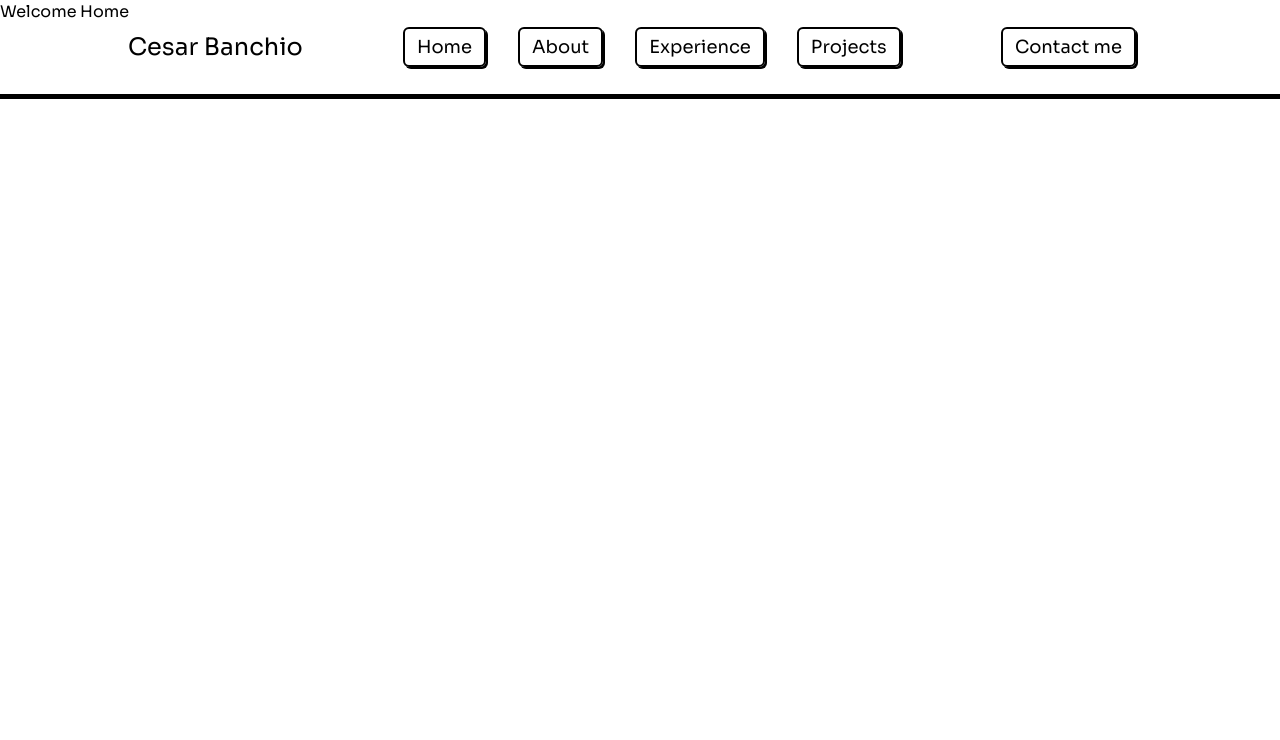
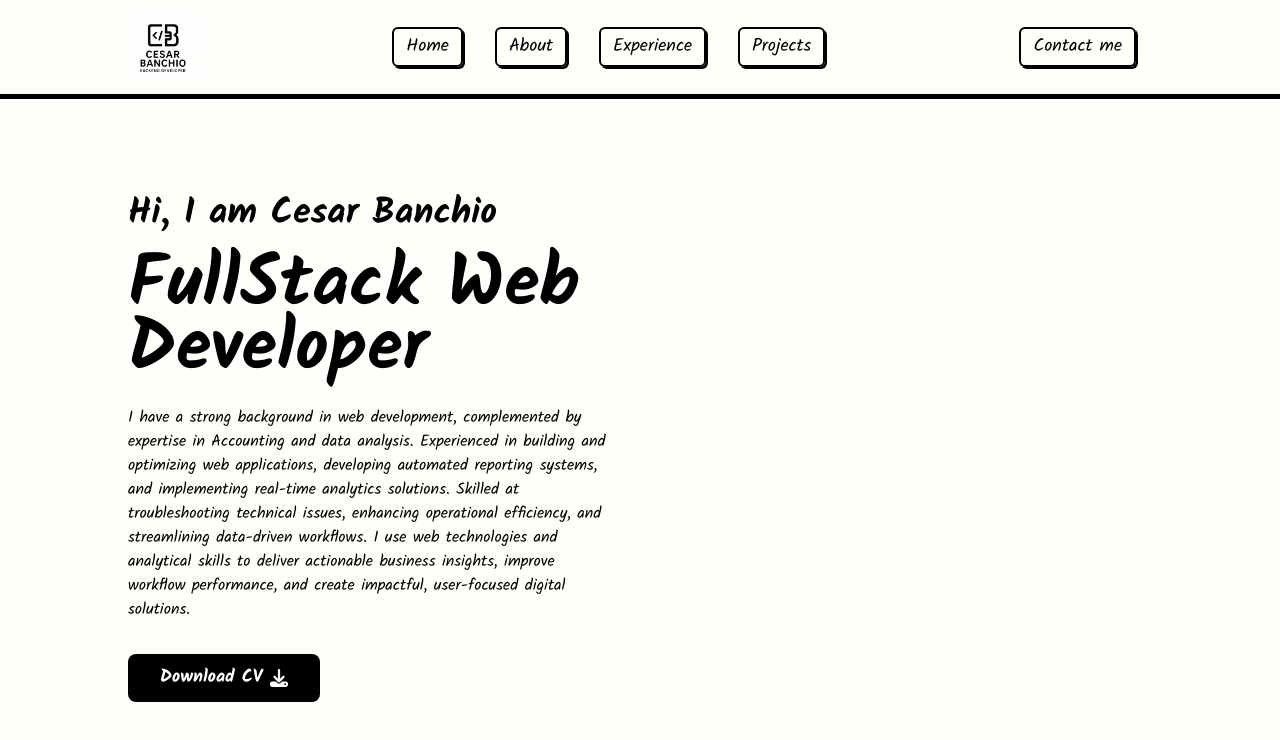
Before and after one commit to cbanchio5/portfolio, a Next.js app: page / in a window 1280 px wide. Shown: the top 740 px of the page. Built offline with nearby package versions, Linux system fonts and the light colour scheme.

Commit message:
finished main part

```diff
--- /dev/null
+++ b/app/components/Home/Hero/Hero.tsx
@@ -0,0 +1,40 @@
+import React from 'react'
+import { FaDownload } from "react-icons/fa6";
+
+const Hero = () => {
+  return (
+    <div className='w-full pt-[4vh] md:pt-[12vh] h-screen bg-[#FEFEFA] overflow-hidden relative'>
+        <div className="flex justify-center flex-col w-4/5 h-full mx-auto">
+           <div className="grid grid-cols-1 lg:grid-cols-2 items-center gap-12">
+            {/* Content */}
+            <div >
+                <h1 className="text-2xl md:text-3xl lg:text-4xl mb-5 text-black font-semibold">Hi, I am Cesar Banchio</h1>
+                <h1 className='text-bg text-3xl sm:text-4xl md:text-5xl lg:text-6xl xl:text-7xl font-bold md:leading-[3rem] lg:leading-[3.5rem] xl:leading-[4rem]  text-black'>
+                    FullStack Web Developer
+                </h1>
+                <p className='mt-6 text-sm md:text-base text-black'>
+                   I have a strong background in web development, complemented by expertise in Accounting and data analysis.
+                   Experienced in building and optimizing web applications, developing automated reporting systems, and implementing real-time analytics solutions.
+                   Skilled at troubleshooting technical issues, enhancing operational efficiency, and streamlining data-driven workflows.
+                   I use web technologies and analytical skills to deliver actionable business insights, improve workflow performance, and create impactful, user-focused digital solutions.
+                </p>
+                <button className='md:px-8 md:py-2.5 px-6 py-1.5 text-white font-semibold text-sm md:text-lg
+                transition-all duration-200 rounded-lg mt-8 bg-black hover:bg-[#F2F3F4] hover:text-black
+                flex items-center space-x-2'>
+                    <span>Download CV</span>
+                    <FaDownload />
+                </button>
+            </div>
+            {/* Image */}
+            <div className="">
+
+            </div>
+
+           </div>
+        </div>
+
+    </div>
+  )
+}
+
+export default Hero
--- a/app/components/Home/Home.tsx
+++ b/app/components/Home/Home.tsx
@@ -1,9 +1,10 @@
 import React from 'react'
+import Hero from './Hero/Hero'
 
 const Home = () => {
   return (
     <div className='overflow-hidden'>
-      Welcome Home
+      <Hero />
     </div>
   )
 }
--- a/app/components/Home/Navbar/Nav.tsx
+++ b/app/components/Home/Navbar/Nav.tsx
@@ -1,6 +1,7 @@
 "use client"
 import { navLinks } from '@/app/constants/constants'
 import Link from 'next/link'
+import Image from 'next/image'
 import React, { useEffect, useState } from 'react'
 import { HiBars3 } from "react-icons/hi2";
 
@@ -34,7 +35,13 @@ const Nav = ({openNav} : Props) => {
       <div className="flex items-center h-full justify-between w-[95%] sm:w-[90%] xl:w-[80%] mx-auto">
 
         {/* Logo / Branding */}
-        <h1 className="text-2xl font-normal">Cesar Banchio</h1>
+        <Image
+            src="/images/logo.png"
+            alt= "logo"
+            width={70}
+            height={70}
+            className='ml-[-1.5rem] sm:ml-0'
+        />
 
         {/* Desktop Navigation (lg and above) */}
         <div className="hidden lg:flex items-center space-x-8">
--- a/app/layout.tsx
+++ b/app/layout.tsx
@@ -1,5 +1,5 @@
 import type { Metadata } from "next";
-import { Geist, Geist_Mono, Sora } from "next/font/google";
+import { Geist, Geist_Mono, Kalam, Patrick_Hand, Patrick_Hand_SC, Sora } from "next/font/google";
 import "./globals.css";
 import ResponsiveNav from "./components/Home/Navbar/ResponsiveNav";
 
@@ -18,6 +18,14 @@ const sora = Sora({
   subsets: ['latin']
 })
 
+const patrick = Patrick_Hand({
+  weight: ["400"]
+})
+
+const kalam = Kalam({
+  weight: ["300", "400", "700"],
+})
+
 export const metadata: Metadata = {
   title: "Cesar Banchio Developer Portfolio",
   description: "Generated by create next app",
@@ -31,7 +39,7 @@ export default function RootLayout({
   return (
     <html lang="en">
       <body
-        className={sora.className}
+        className={kalam.className}
       >
         <ResponsiveNav />
         {children}
```
Also changed, not shown: public/images/logo.png (added).
